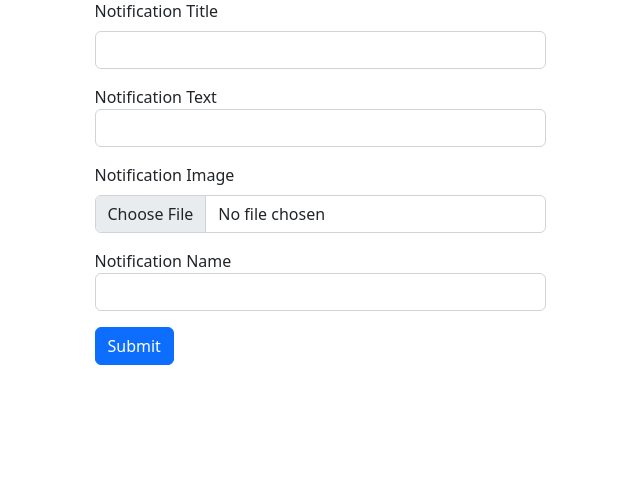
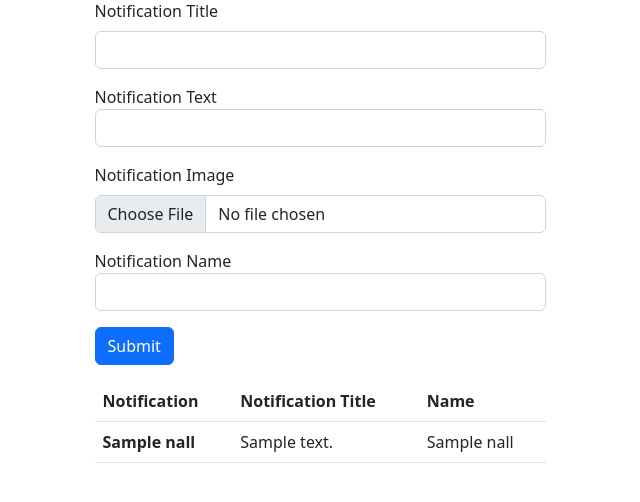
Before and after one commit to abhisheklalnediya/NotificaitonDjango, a Django app: template notify/templates/index.html in a window 1280 px wide. Shown: the part 57-559 px from the top of the page, without its empty margins (320-960 px from the left). Run offline with Django 4.2, Linux system fonts and the light colour scheme; the template is opened without the code that fills it: most values are stand-ins (such as "Sample title", 1, 10 or a date in 2020); data that the repository does not hold is empty.

Commit message:
added table for lisitng the notifcation.

```diff
--- a/notify/templates/index.html
+++ b/notify/templates/index.html
@@ -42,7 +42,35 @@
         <div class="toast-body">!Notification Added</div>
       </div>
     </div>
+    <table>
+      <thead>
+
+        <t>
+      </thead>
+    </table>
     {% endif %}
+    <table class="table">
+      <thead>
+        <tr>
+          <th scope="col">Notification</th>
+          <th scope="col">Notification Title</th>
+          <th scope="col">Name</th>
+          </tr>
+      </thead>
+      <tbody>
+        {% for i in nall %}
+        <tr>
+          <th scope="row">{{i.title}} </th>
+          <td>{{i.text}} </td>
+          <td>{{i.name}} </td>
+        </tr>
+        {% endfor %}
+      </tbody>
+    </table>
+
+
+
+
   </div>
 </div>
 {% endblock content %}
--- a/notify/views.py
+++ b/notify/views.py
@@ -15,5 +15,6 @@ def index(request):
         n.name = request.POST.get('name', '')
         n.save()
         success = True
+    nall = Notifications.objects.all()
 
-    return render(request, 'index.html', {"success": success})
+    return render(request, 'index.html', {"success": success, "nall": nall})
```
